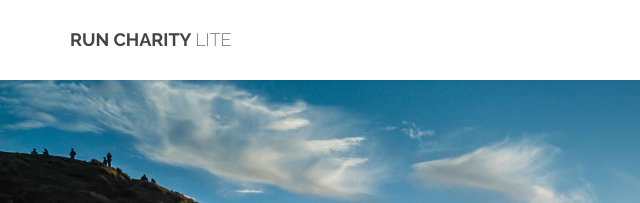
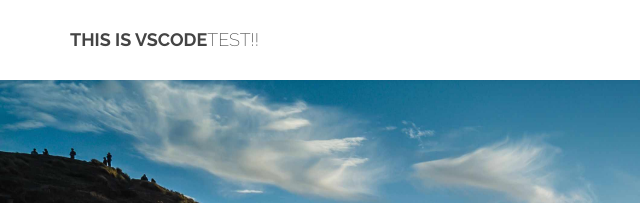
Before and after one commit to YUNSUNGWOONG/FrontEnd_Template-RunCharity_Template, a plain HTML site: page index.html in a window 1280 px wide. Shown: the top 203 px of the page, 0-640 px from the left. Drawn offline with Linux system fonts and the light colour scheme; grey boxes are pictures that could not be loaded; a script that the page names is missing.

Commit message:
commitMessage221023

```diff
--- a/index.html
+++ b/index.html
@@ -57,7 +57,7 @@
 		<span class="icon-bar"></span>
 		</button>
 		<!-- Your Logo -->
-		<a href="#hero" class="navbar-brand">RUN CHARITY <span class="lighter">LITE</span></a>
+		<a href="#hero" class="navbar-brand">this is vsCode<span class="lighter">TEST!!</span></a>
 	</div>
 	<!-- Start Navigation -->
 	<nav class="collapse navbar-collapse bs-navbar-collapse navbar-right" role="navigation">
```
